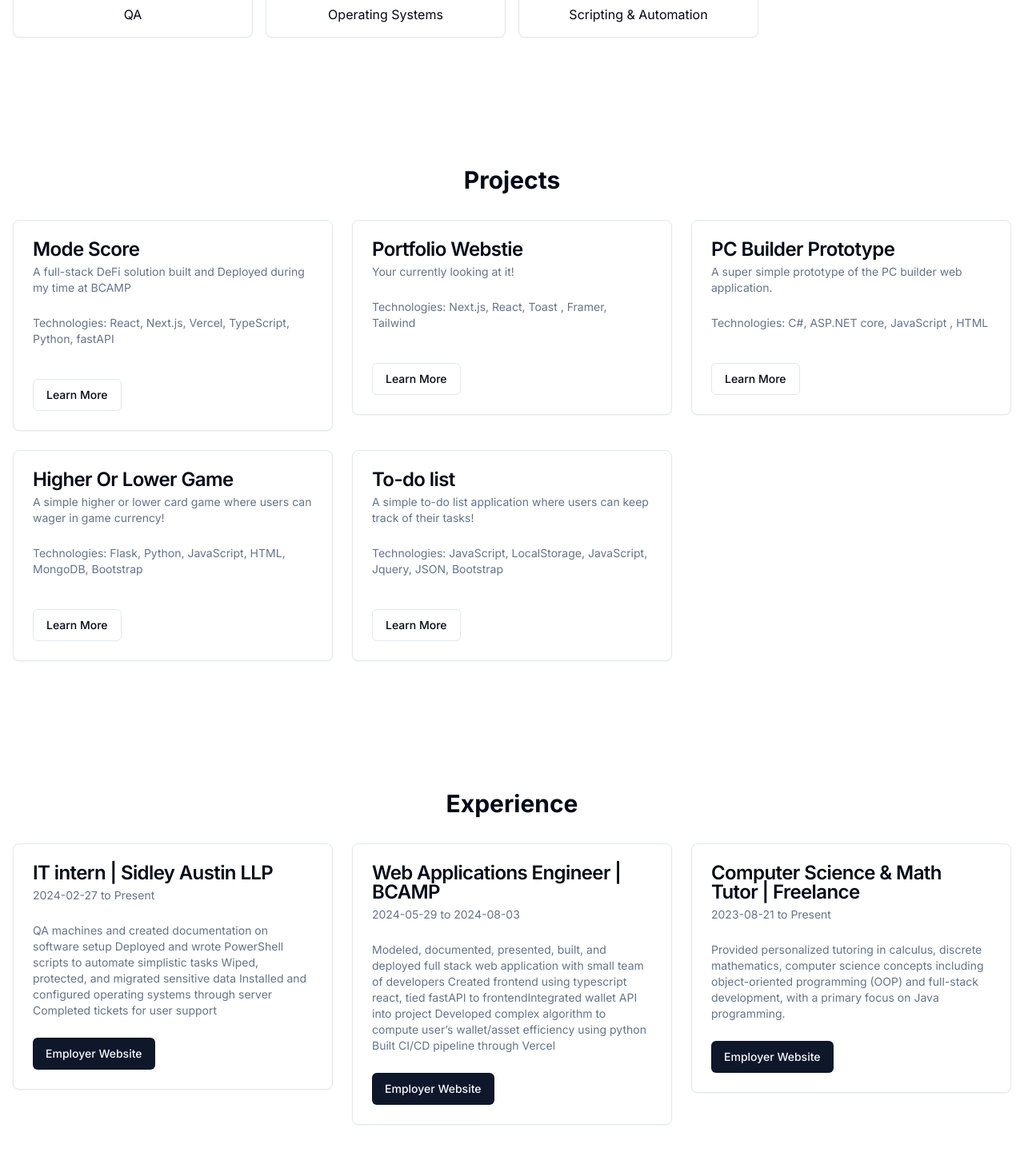
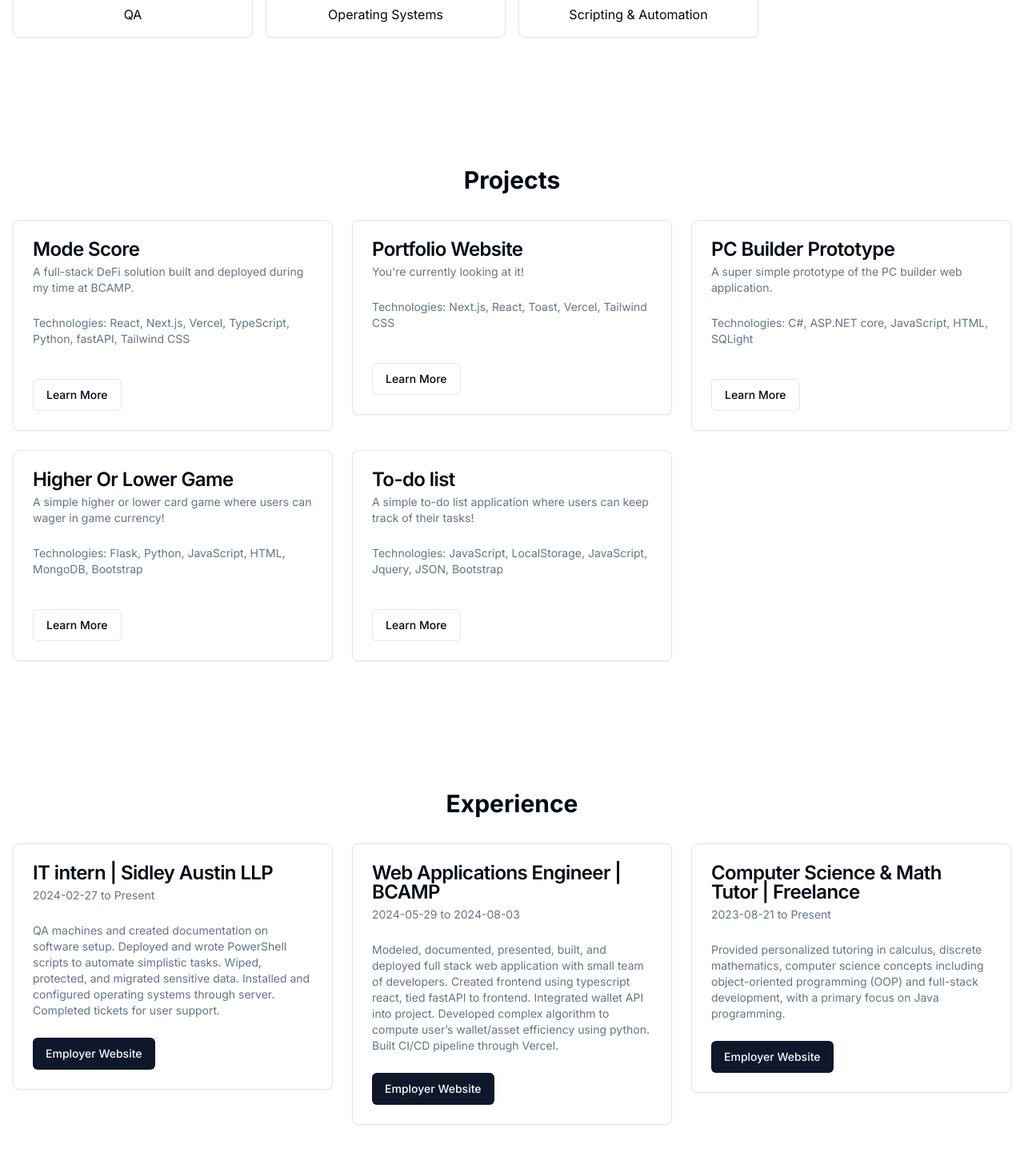
Before and after one commit to ethancala/PersonalWebsite, a Next.js app: page / in a window 1280 px wide. Shown: the part 1097-2543 px from the top of the page at 80% size. Built offline with nearby package versions, Linux system fonts and the light colour scheme.

Commit message:
Fixed Grammar isues, and other formatting problems.

```diff
--- a/app/components/Experience.tsx
+++ b/app/components/Experience.tsx
@@ -7,13 +7,13 @@ import { Button } from "@/components/ui/button"
 const experiences = [
   {
     title: "IT intern | Sidley Austin LLP",
-    description: "QA machines and created documentation on software setup	Deployed and wrote PowerShell scripts to automate simplistic tasks	Wiped, protected, and migrated sensitive data Installed and configured operating systems through server Completed tickets for user support",
+    description: "QA machines and created documentation on software setup. Deployed and wrote PowerShell scripts to automate simplistic tasks. Wiped, protected, and migrated sensitive data. Installed and configured operating systems through server. Completed tickets for user support.",
     date: "2024-02-27 to Present" ,
     website: "https://www.sidley.com/en/us/"
   },
   {
     title: "Web Applications Engineer | BCAMP",
-    description: "Modeled, documented, presented, built, and deployed full stack web application with small team of developers	Created frontend using typescript react, tied fastAPI to frontendIntegrated wallet API into project Developed complex algorithm to compute user’s wallet/asset efficiency using python Built CI/CD pipeline through Vercel",
+    description: "Modeled, documented, presented, built, and deployed full stack web application with small team of developers.	Created frontend using typescript react, tied fastAPI to frontend. Integrated wallet API into project. Developed complex algorithm to compute user’s wallet/asset efficiency using python. Built CI/CD pipeline through Vercel.",
     date: "2024-05-29 to 2024-08-03",
     website: "https://bcamp.dev/"
   },
--- a/app/components/Projects.tsx
+++ b/app/components/Projects.tsx
@@ -9,27 +9,26 @@ import { Dialog, DialogContent, DialogDescription, DialogHeader, DialogTitle, Di
 const projects = [
   {
     title: "Mode Score",
-    description: "A full-stack DeFi solution built and Deployed during my time at BCAMP",
+    description: "A full-stack DeFi solution built and deployed during my time at BCAMP.",
     details: "Mode Score is a dApp that evaluates and optimizes your digital assets across multiple ecosystems with a capital efficiency score, and a user-friendly interface. It integrates wallets, recommends opportunities, and is especially helpful for newcomers to DeFi.",
-    technologies: ["React", "Next.js", "Vercel", "TypeScript", "Python", "fastAPI"],
+    technologies: ["React", "Next.js", "Vercel", "TypeScript", "Python", "fastAPI", "Tailwind CSS"],
     github: "https://github.com/0xBcamp/mode-score-frontend",
     demo: "https://mode-score-app.vercel.app/"
   },
   {
-    title: "Portfolio Webstie",
-    description: "Your currently looking at it!",
-    details: "A collection of my professional work, including projects, achievements, and skills.",
-    technologies: ["Next.js", "React", "Toast ", "Framer", "Tailwind"],
+    title: "Portfolio Website",
+    description: "You're currently looking at it!",
+    details: "A collection of my professional work, including projects, work experience, and skills.",
+    technologies: ["Next.js", "React", "Toast", "Vercel", "Tailwind CSS"],
     github: "https://github.com/ethancala/PersonalWebsite",
-    //TODO: change this to deployment URL
-    demo: "https://ethancala-git-main-ethancalas-projects.vercel.app/"
+    demo: "https://www.ethancala.dev/"
   },
 
   {
     title: "PC Builder Prototype",
     description: "A super simple prototype of the PC builder web application.",
     details: "This is a super simple prototype of the PC builder web application. The app is build using ASP.net core MVC C# with a SQLight databaste.",
-    technologies: ["C#", "ASP.NET core", "JavaScript ", "HTML"],
+    technologies: ["C#", "ASP.NET core", "JavaScript", "HTML", "SQLight"],
     github: "https://github.com/ethancala/PCBuilderAppPrototype",
     demo: "https://github.com/ethancala/PCBuilderAppPrototype"
   },
@@ -37,7 +36,7 @@ const projects = [
   {
     title: "Higher Or Lower Game",
     description: "A simple higher or lower card game where users can wager in game currency!",
-    details: "his a Web application using HTML, JS, CSS with bootstrap, python with flask, and a MongoDb database. It is a simple higher or lower card game where users can wager in game currency.",
+    details: "This a Web application using HTML, JS, CSS with bootstrap, python with flask, and a MongoDB database. It is a simple higher or lower card game where users can wager in game currency.",
     technologies: ["Flask", "Python", "JavaScript", "HTML", "MongoDB" , "Bootstrap"],
     github: "https://github.com/ethancala/Higher-or-Lower-Game",
     demo: "https://github.com/ethancala/Higher-or-Lower-Game"
```
